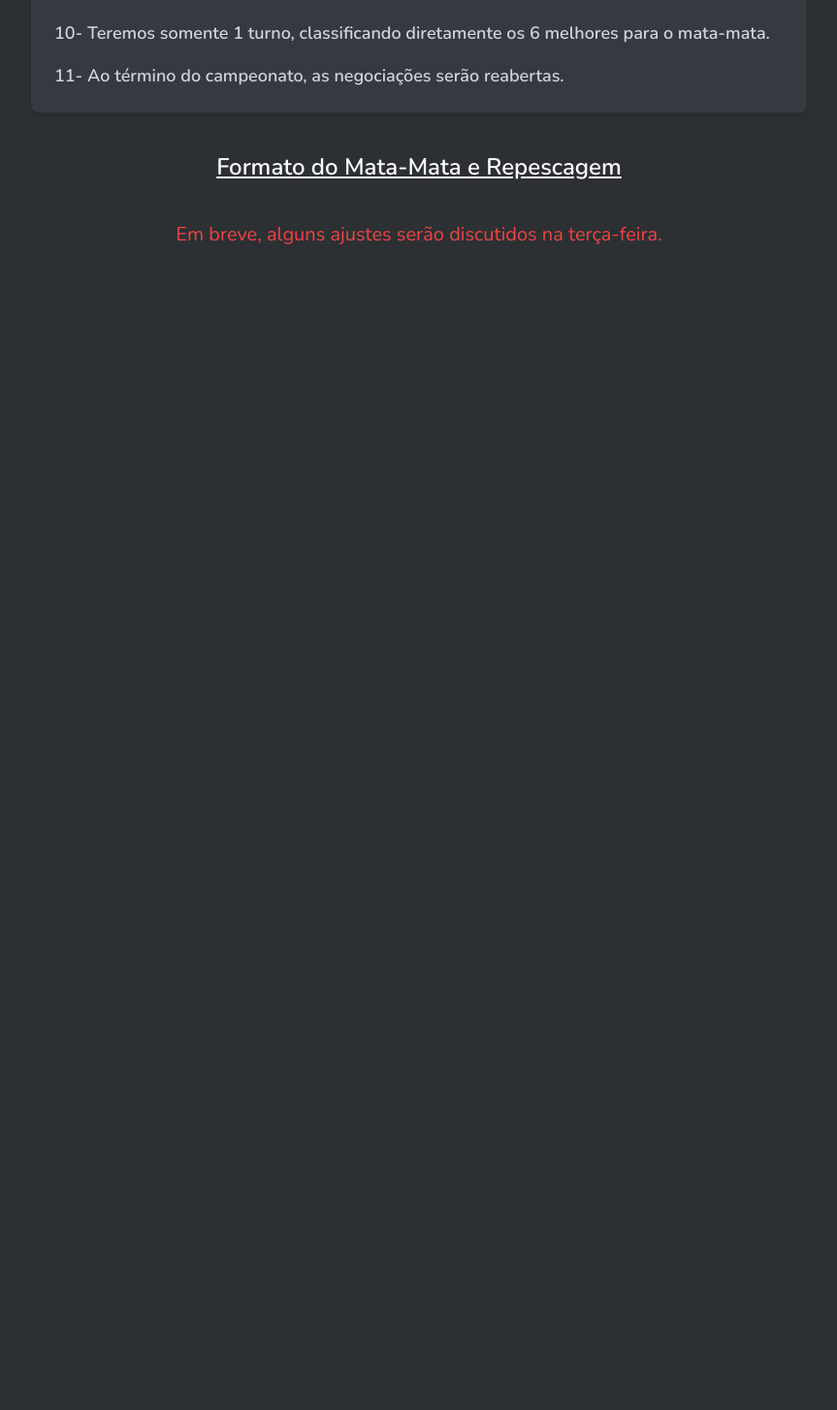
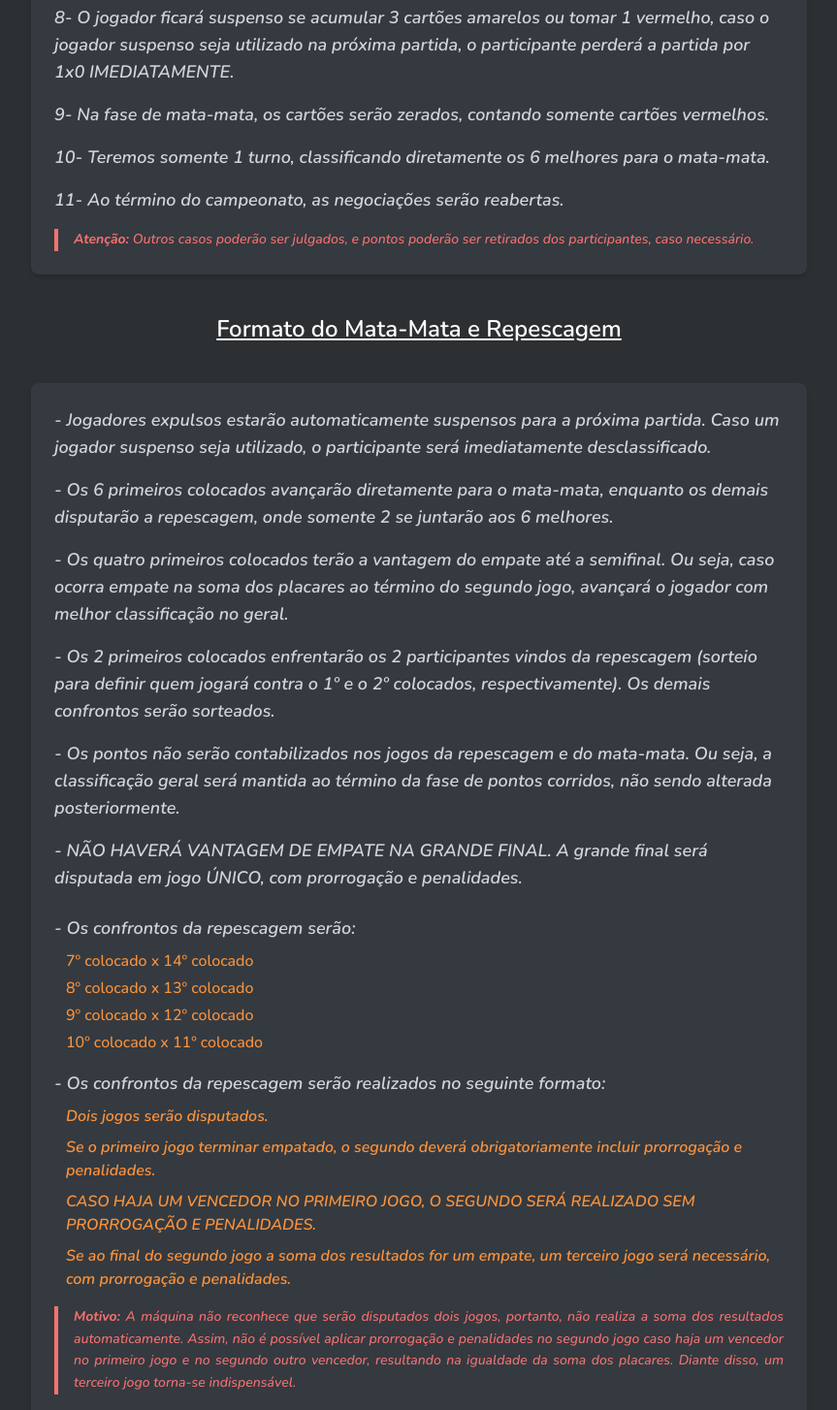
Before and after one commit to gabrieldemattos/pes-championship-search-site, a Next.js app: page /regulation in a window 1280 px wide. Shown: the part 1256-2710 px from the top of the page at 97% size, without its empty margins (208-1071 px from the left). Before the commit the page ends 1608 px from the top, so only its background shows below. Built offline with nearby package versions, Linux system fonts and the light colour scheme.

Commit message:
feat: complete information added to the page

```diff
--- a/app/regulation/_components/rules.tsx
+++ b/app/regulation/_components/rules.tsx
@@ -1,7 +1,7 @@
 const Rules = ({ rule }: { rule: string }) => {
   return (
     <li className="text-lg text-gray-300">
-      <span className="font-semibold">{rule}</span>
+      <span className="font-semibold italic">{rule}</span>
     </li>
   );
 };
--- /dev/null
+++ b/app/regulation/_components/wrapper.tsx
@@ -0,0 +1,9 @@
+import { ReactNode } from "react";
+
+const Wrapper = ({ children }: { children: ReactNode }) => {
+  return (
+    <div className="my-8 bg-[#343a40] rounded-lg shadow-md p-6">{children}</div>
+  );
+};
+
+export default Wrapper;
--- a/app/regulation/page.tsx
+++ b/app/regulation/page.tsx
@@ -1,6 +1,8 @@
 import React from "react";
 import Settings from "./_components/settings";
 import Rules from "./_components/rules";
+import Wrapper from "./_components/wrapper";
+import Image from "next/image";
 
 const Regulation = () => {
   return (
@@ -13,6 +15,11 @@ const Regulation = () => {
         <h2 className="text-2xl font-bold text-gray-300 mb-4">
           Informações Gerais
         </h2>
+        <Settings
+          icon="🎮"
+          label="Horário dos jogos"
+          setting="Das 19 horas às 22 horas"
+        />
         <Settings icon="🏆" label="Premiação" setting="R$140 para o campeão" />
         <Settings
           icon="⚽️"
@@ -33,7 +40,7 @@ const Regulation = () => {
         />
       </div>
 
-      <div className="my-8 bg-[#343a40] rounded-lg shadow-md p-6">
+      <Wrapper>
         <h2 className="text-2xl font-semibold text-gray-300 mb-6">⚠️ Regras</h2>
         <ul className="space-y-4">
           <Rules rule="1- Os jogos acontecerão todas as terças-feiras." />
@@ -42,44 +49,118 @@ const Regulation = () => {
           <Rules rule="4- TODOS os parentes deverão jogar um contra o outro nas primeiras rodadas." />
           <Rules rule="5- Os jogadores deverão avisar com antecedência que farão substituições e as substituições deverão ocorrer SOMENTE em 3 paradas, 2 durante o jogo e 1 no intervalo" />
           <Rules rule="6- Proibido passar informações para os próximos jogadores." />
-          <Rules rule="7- Proibido atrapalhar ou distrair os jogadores durante o jogo." />
-          <Rules rule="8- O jogador ficará suspenso se acumular 3 cartões amarelos ou tomar 1 vermelho." />
+          <Rules rule="7- Proibido atrapalhar, distrair ou ajudar os jogadores durante o jogo." />
+          <Rules rule="8- O jogador ficará suspenso se acumular 3 cartões amarelos ou tomar 1 vermelho, caso o jogador suspenso seja utilizado na próxima partida, o participante perderá a partida por 1x0 IMEDIATAMENTE." />
           <Rules rule="9- Na fase de mata-mata, os cartões serão zerados, contando somente cartões vermelhos." />
           <Rules rule="10- Teremos somente 1 turno, classificando diretamente os 6 melhores para o mata-mata." />
           <Rules rule="11- Ao término do campeonato, as negociações serão reabertas." />
         </ul>
-      </div>
+
+        <p className="mt-4 font-medium italic text-red-400 text-justify leading-relaxed text-sm border-l-4 border-red-400 pl-4">
+          <span className="font-bold">Atenção:</span> Outros casos poderão ser
+          julgados, e pontos poderão ser retirados dos participantes, caso
+          necessário.
+        </p>
+      </Wrapper>
 
       <h2 className="text-2xl font-semibold text-center my-10 underline">
         Formato do Mata-Mata e Repescagem
       </h2>
 
-      <p className="text-red-500 text-center text-xl">
-        Em breve, alguns ajustes serão discutidos na terça-feira.
-      </p>
+      <Wrapper>
+        <ul className="space-y-4">
+          <Rules rule="- Jogadores expulsos estarão automaticamente suspensos para a próxima partida. Caso um jogador suspenso seja utilizado, o participante será imediatamente desclassificado." />
+          <Rules rule="- Os 6 primeiros colocados avançarão diretamente para o mata-mata, enquanto os demais disputarão a repescagem, onde somente 2 se juntarão aos 6 melhores." />
+          <Rules rule="- Os quatro primeiros colocados terão a vantagem do empate até a semifinal. Ou seja, caso ocorra empate na soma dos placares ao término do segundo jogo, avançará o jogador com melhor classificação no geral." />
+          <Rules rule="- Os 2 primeiros colocados enfrentarão os 2 participantes vindos da repescagem (sorteio para definir quem jogará contra o 1º e o 2º colocados, respectivamente). Os demais confrontos serão sorteados." />
+          <Rules rule="- Os pontos não serão contabilizados nos jogos da repescagem e do mata-mata. Ou seja, a classificação geral será mantida ao término da fase de pontos corridos, não sendo alterada posteriormente." />
+          <Rules rule="- NÃO HAVERÁ VANTAGEM DE EMPATE NA GRANDE FINAL. A grande final será disputada em jogo ÚNICO, com prorrogação e penalidades." />
+        </ul>
 
-      {/* <div className="space-y-4">
-        <p>
-          - Do 7º colocado ao 14º colocado, disputarão a repescagem para se
-          juntar aos 6 melhores.
-        </p>
-        <p>
-          - Os 8 classificados disputarão um mata-mata em 2 chaves de 4
-          participantes, com sorteio das chaves.
-        </p>
-        <p>
-          - Os 2 classificados da repescagem se juntam aos 6 melhores para o
-          mata-mata, com novo sorteio para definir os confrontos.
-        </p>
-        <p>
-          - Serão 2 jogos, com vantagem de empate para o melhor classificado,
-          sem penalidades em caso de empate na soma dos resultados.
-        </p>
-        <p>
-          - A final será disputada em 2 jogos. Caso a soma do placar finalize
-          empatado, haverá um terceiro jogo para definir o grande campeão.
-        </p>
-      </div> */}
+        <div className="my-6 space-y-4">
+          <div>
+            <ul>
+              <Rules rule="- Os confrontos da repescagem serão:" />
+            </ul>
+            <ul className="mt-2 space-y-1 ml-3">
+              <li className="text-orange-400 font-medium">
+                7º colocado x 14º colocado
+              </li>
+              <li className="text-orange-400 font-medium">
+                8º colocado x 13º colocado
+              </li>
+              <li className="text-orange-400 font-medium">
+                9º colocado x 12º colocado
+              </li>
+              <li className="text-orange-400 font-medium">
+                10º colocado x 11º colocado
+              </li>
+            </ul>
+          </div>
+
+          <div>
+            <ul>
+              <Rules rule="- Os confrontos da repescagem serão realizados no seguinte formato:" />
+            </ul>
+
+            <ul className="mt-2 space-y-2 ml-3">
+              <li className="text-orange-400 italic font-semibold">
+                Dois jogos serão disputados.
+              </li>
+              <li className="text-orange-400 italic font-semibold">
+                Se o primeiro jogo terminar empatado, o segundo deverá
+                obrigatoriamente incluir prorrogação e penalidades.
+              </li>
+              <li className="text-orange-400 uppercase italic font-semibold">
+                Caso haja um vencedor no primeiro jogo, o segundo será realizado
+                sem prorrogação e penalidades.
+              </li>
+              <li className="text-orange-400 italic font-semibold">
+                Se ao final do segundo jogo a soma dos resultados for um empate,
+                um terceiro jogo será necessário, com prorrogação e penalidades.
+              </li>
+            </ul>
+          </div>
+
+          <p className="mt-4 font-medium italic text-red-400 text-justify leading-relaxed text-sm border-l-4 border-red-400 pl-4">
+            <span className="font-bold">Motivo:</span> A máquina não reconhece
+            que serão disputados dois jogos, portanto, não realiza a soma dos
+            resultados automaticamente. Assim, não é possível aplicar
+            prorrogação e penalidades no segundo jogo caso haja um vencedor no
+            primeiro jogo e no segundo outro vencedor, resultando na igualdade
+            da soma dos placares. Diante disso, um terceiro jogo torna-se
+            indispensável.
+          </p>
+        </div>
+      </Wrapper>
+
+      <div className="md:flex md:flex-col md:items-center">
+        <h2 className="text-2xl font-semibold text-center my-10 underline">
+          Chaveamento dos confrontos (respecagem e mata-mata)
+        </h2>
+
+        <h3 className="text-xl font-semibold mb-4">Repescagem</h3>
+        <div className="relative h-[350px] w-full md:w-[500px] bg-[#f0efeff1] rounded">
+          <Image
+            src="/repescagem.png"
+            alt="chaveamento da repescagem"
+            fill
+            priority
+            className="object-fill"
+          />
+        </div>
+
+        <h3 className="text-xl font-semibold mb-4 mt-10">Mata-mata</h3>
+        <div className="relative h-[400px] w-full md:w-[500px] bg-[#f0efeff1] rounded">
+          <Image
+            src="/mata-mata.png"
+            alt="chaveamento do mata-mata"
+            fill
+            priority
+            className="object-fill"
+          />
+        </div>
+      </div>
     </div>
   );
 };
```
Also changed, not shown: public/mata-mata.png (added), public/repescagem.png (added).
